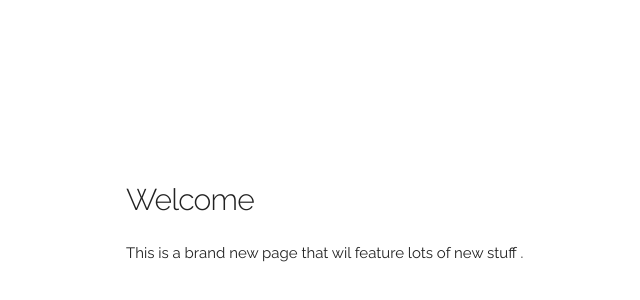
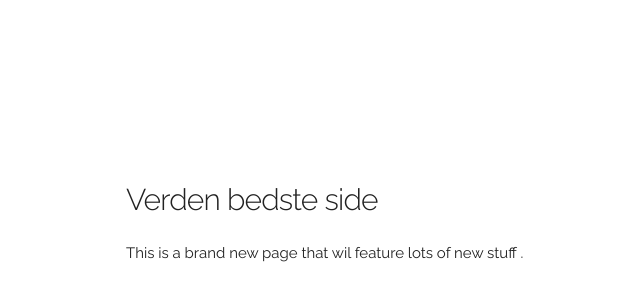
Before and after one commit to Danieltaylo/Web-stuff, a plain HTML site: page index.html in a window 1280 px wide. Shown: the part 60-360 px from the top of the page, without its empty margins (34-674 px from the left). Drawn offline with Linux system fonts and the light colour scheme.

Commit message:
Update index.html

```diff
--- a/index.html
+++ b/index.html
@@ -34,7 +34,7 @@
   <div class="container">
     <div class="row">
       <div class="one-half column" style="margin-top: 25%">
-        <h4>Welcome</h4>
+        <h4>Verden bedste side</h4>
         <p>This is a brand new page that wil feature lots of new stuff
          </a>.</p>
       </div>
```
